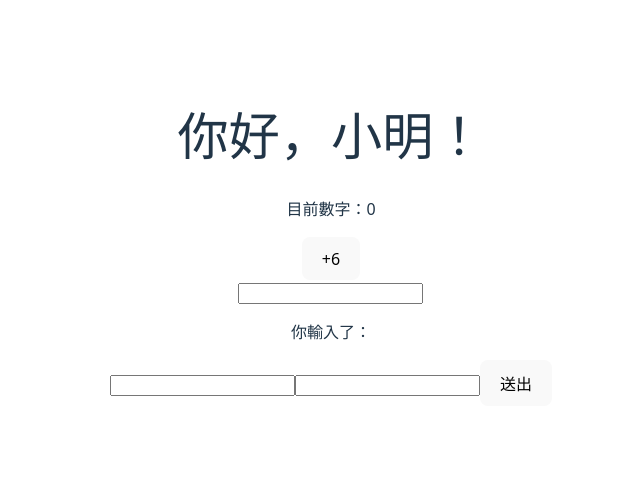
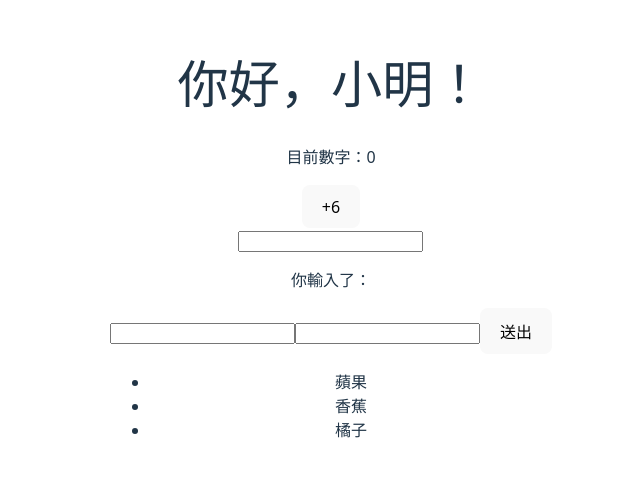
Before and after one commit to roucho1/my-react-app, a React (Vite) app: page / in a window 1280 px wide. Shown: the part 161-638 px from the top of the page, without its empty margins (309-949 px from the left). Built offline with nearby package versions, Linux system fonts and the light colour scheme.

Commit message:
Day 6: 學習到使用三元運算子以及&&短路進行渲染 使用map()渲染列表

```diff
--- a/src/App.jsx
+++ b/src/App.jsx
@@ -1,5 +1,6 @@
 import "./App.css";
 import Counter from "./Component/Counter";
+import FruitList from "./Component/FruitList";
 import Greeting from "./Component/Greeting";
 import LoginForm from "./Component/LoginForm";
 import NameInput from "./Component/NameInput";
@@ -11,6 +12,7 @@ function App() {
       <Counter step={6} />
       <NameInput />
       <LoginForm />
+      <FruitList />
     </div>
   );
 }
--- /dev/null
+++ b/src/Component/FruitList.jsx
@@ -0,0 +1,19 @@
+function FruitList() {
+  const fruits = ["蘋果", "香蕉", "橘子"];
+  console.log(fruits.length);
+  return (
+    <>
+      {fruits.length > 0 ? (
+        <ul>
+          {fruits.map((fruit, index) => (
+            <li key={index}>{fruit}</li>
+          ))}
+        </ul>
+      ) : (
+        <p>目前沒有水果</p>
+      )}
+    </>
+  );
+}
+
+export default FruitList;
```
